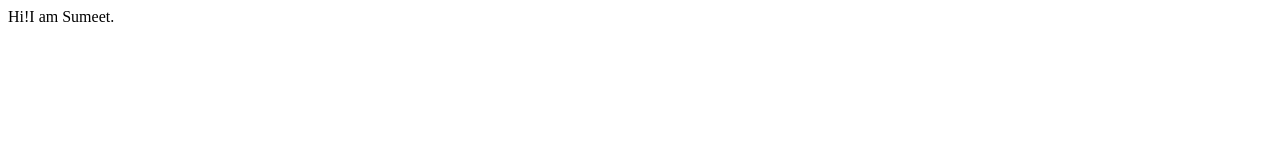
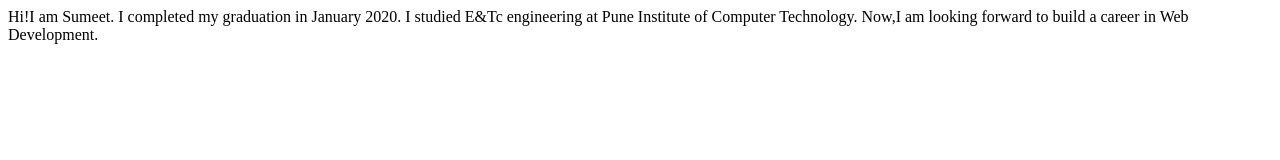
Before and after one commit to sumeetyeola/Sumeet-site, a plain HTML site: page index.html in a window 1280 px wide. Drawn offline with Linux system fonts and the light colour scheme.

Commit message:
docs:added some information about me.

```diff
--- a/index.html
+++ b/index.html
@@ -7,5 +7,8 @@
 </head>
 <body>
     Hi!I am Sumeet.
+    I completed my graduation in January 2020.
+    I studied E&Tc engineering at Pune Institute of Computer Technology.
+    Now,I am looking forward to build a career in Web Development.
 </body>
 </html>
```
